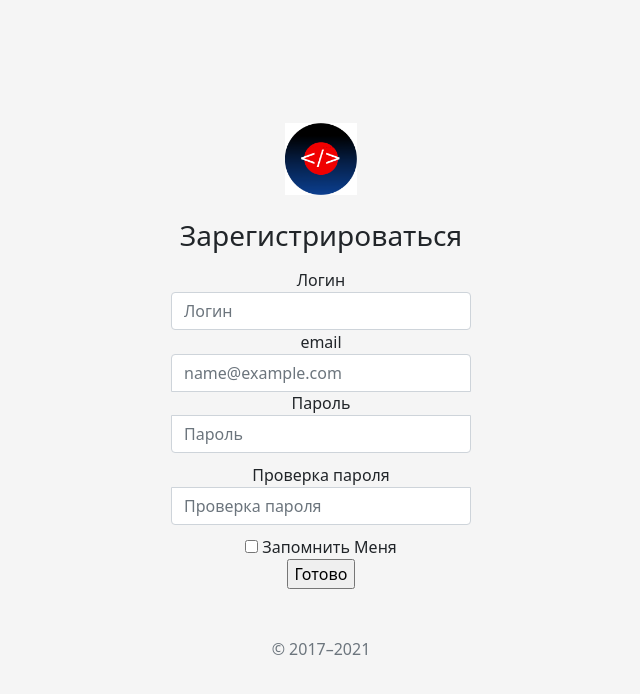
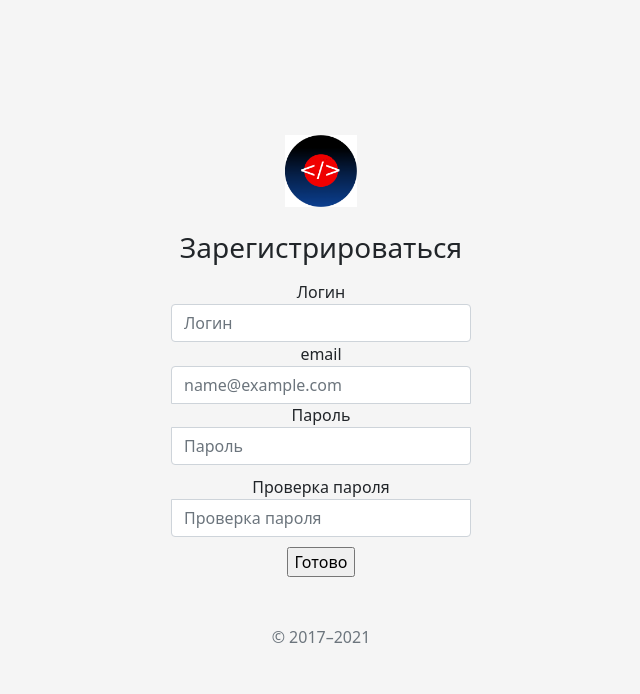
Before and after one commit to Johnny-kiv/Free_Html, a plain HTML site: page Сайт программистов ППГ ЛЮблино/Новая папка/z.html in a window 1280 px wide. Shown: the whole page, without its empty margins (319-959 px from the left). Drawn offline with Linux system fonts and the light colour scheme.

Commit message:
Update z.html

```diff
--- a/Сайт программистов ППГ ЛЮблино/Новая папка/z.html
+++ b/Сайт программистов ППГ ЛЮблино/Новая папка/z.html
@@ -52,10 +52,7 @@
     <input type="password" class="form-control" name="pass"id="Password" placeholder="Пароль">
     <label for="floatingPassword">Проверка пароля</label>
     <input type="password" class="form-control" name="repass" id="RePass" placeholder="Проверка пароля">
-      <label>
-        <input type="checkbox" value="remember-me"> Запомнить Меня
-      </label>
-      <br>
+    <span id="error" style="color:'red'"></span>
     <input name="submit" value="Готово" type="submit">
     <p class="mt-5 mb-3 text-muted">&copy; 2017–2021</p>
   </form>
```
